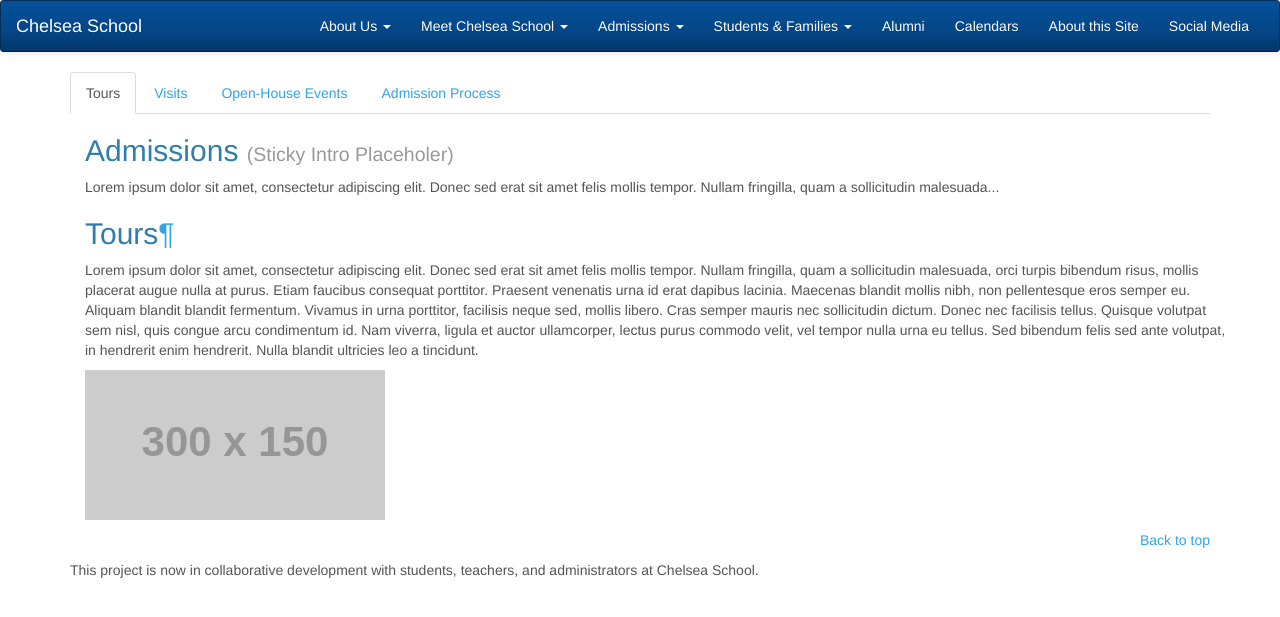
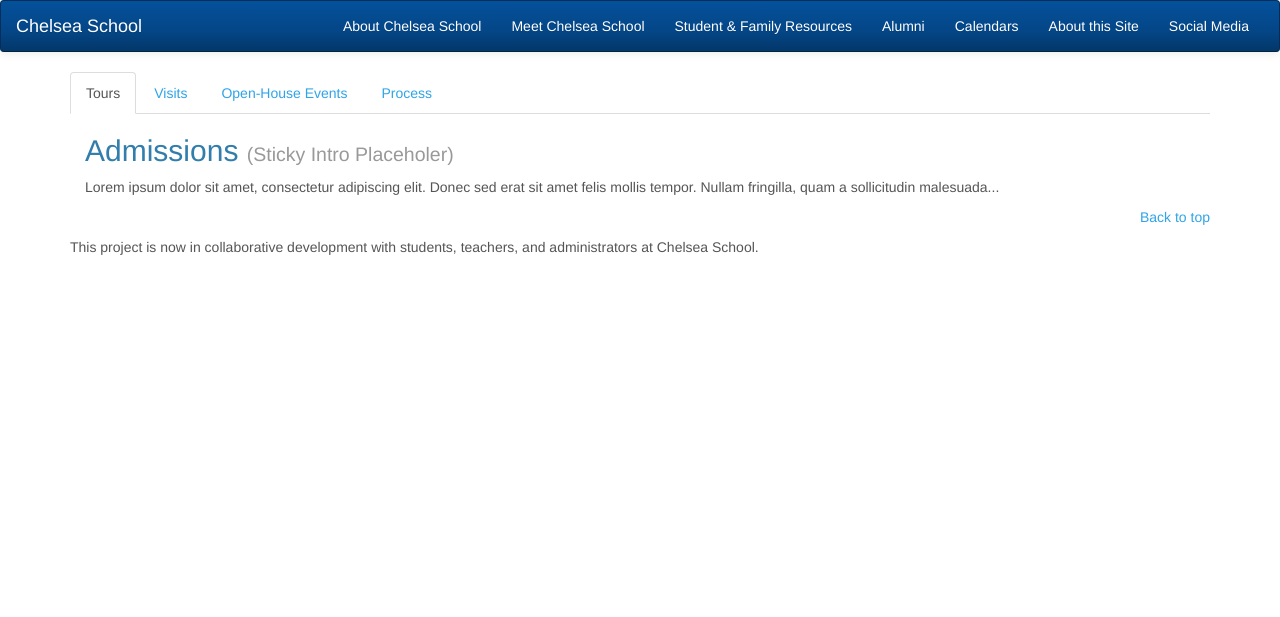
Before and after one commit to ChelseaSchool/Chelsea_Mobile, a PHP site: page /admissions.php in a window 1280 px wide. Shown: the top 617 px of the page. Run offline with PHP 8.4, Linux system fonts and the light colour scheme; grey boxes labelled with a size stand in for pictures from a placeholder-image service; data that the repository does not hold is empty; some libraries are stand-ins or nearby versions.

Commit message:
removed navigation to tabs from external pages

```diff
--- a/admissions.php
+++ b/admissions.php
@@ -16,15 +16,7 @@ require_once 'includes/metadata_functions.php';
 
 <link rel="stylesheet" href="css/bootstrap.min.css" type="text/css" />
 <link rel="stylesheet" href="css/chelsea.css" type="text/css" />
-<script type="text/javascript">
-      var DOCUMENTATION_OPTIONS = {
-        URL_ROOT:    './',
-        VERSION:     '',
-        COLLAPSE_INDEX: false,
-        FILE_SUFFIX: '.php',
-        HAS_SOURCE:  true
-      };
-    </script>
+
 <script type="text/javascript" src="_static/jquery.js"></script>
 <script type="text/javascript" src="_static/underscore.js"></script>
 <script type="text/javascript" src="_static/doctools.js"></script>
@@ -44,14 +36,14 @@ require_once 'includes/metadata_functions.php';
 <meta name="apple-mobile-web-app-capable" content="yes">
 
 <!-- Tabs -->
-<!--  <script type="text/javascript">
+<script type="text/javascript">
     $( document ).ready()
 	$('#buttons a[href="#admissions"]').tab('show') // Select tab by name
-    $('#contents a[href="#tours"]').tab('show') // Select tab by name
-    $('#contact a[href="#visits"]').tab('show') // Select tab by name
-    $('#contact a[href="#open-house-events"]').tab('show') // Select tab by name
-    $('#contact a[href="#admissions-process"]').tab('show') // Select tab by name
-</script>-->
+    $('#tours a[href="#tours"]').tab('show') // Select tab by name
+    $('#visits a[href="#visits"]').tab('show') // Select tab by name
+    $('#open-house-events a[href="#open-house-events"]').tab('show') // Select tab by name
+    $('#admission-process a[href="#admissions-process"]').tab('show') // Select tab by name
+</script>
 <!-- End Tabs -->
 <?php //write_bottom_padding(); ?>
 <?php //write_top_padding(); ?>
@@ -62,15 +54,19 @@ require_once 'includes/metadata_functions.php';
         <div class="row">
             <div class="col-md-12">
                 <!-- Nav tabs -->
+
+
+
+
                 <div class="nav">
-                    <ul class="nav nav-tabs">
+                    <ul class="nav nav-tabs" role="tablist">
                         <li class="active"><a href="#tours"
                             data-toggle="tab">Tours</a></li>
                         <li><a href="#visits" data-toggle="tab">Visits</a></li>
                         <li><a href="#open-house-events"
                             data-toggle="tab">Open-House Events</a></li>
                         <li><a href="#admissions-process"
-                            data-toggle="tab">Admission Process</a></li>
+                            data-toggle="tab">Process</a></li>
                     </ul>
                 </div>
 
@@ -102,7 +98,7 @@ require_once 'includes/metadata_functions.php';
                                 felis mollis tempor. Nullam fringilla,
                                 quam a sollicitudin malesuada...</p>
                             <div class="tab-content">
-                                <div class="tab-pane active" id="tours">
+                                <div class="tab-pane" id="tours">
                                     <h2>
                                         Tours<a class="headerlink"
                                             href="#tours"
--- a/includes/navigation_functions.php
+++ b/includes/navigation_functions.php
@@ -10,6 +10,8 @@
  */
 function write_top_navbar()
 {
+
+
     $top = <<<EOF
 <nav class="navbar navbar-default navbar-inverse" role="navigation">
   <div class="container-fluid">
@@ -28,19 +30,19 @@ function write_top_navbar()
     <div class="collapse navbar-collapse" id="bs-example-navbar-collapse-1">
       <ul class="nav navbar-nav navbar-right">
 
-        <li class="dropdown">
+        <!--<li class="dropdown">
           <a href="about.php" class="dropdown-toggle" data-toggle="dropdown">About Us <span class="caret"></span></a>
           <ul class="dropdown-menu" role="menu">
             <li><a href="about.php#about">About Chelsea School</a></li>
             <li><a href="about.php#philosophy">Philosophy</a></li>
             <li><a href="about.php#history">History</a></li>
             <li><a href="about.php#news">News</a></li>
-         </ul>
+         </ul>-->
 
 
         </li>
         <!--End About-->
-        <!--Start Meet-->
+        <!--<!--Start Meet
         <li class="dropdown">
 
                 <a href="meet.php" class="dropdown-toggle" data-toggle="dropdown">Meet Chelsea School <span class="caret"></span></a>
@@ -51,10 +53,10 @@ function write_top_navbar()
                     <li><a href="meet.php#administration">Administration</a></li>
                     <li><a href="meet.php#staff">Staff</a></li>
         </ul>
-       </li>
+       </li>-->
        <!--End Meet Chelsea-->
         <!--Start Admissions-->
-        <li class="dropdown">
+        <!--<li class="dropdown">
 
                 <a href="admissions.php" class="dropdown-toggle" data-toggle="dropdown">Admissions <span class="caret"></span></a>
                 <ul class="dropdown-menu" role="menu">
@@ -63,10 +65,10 @@ function write_top_navbar()
                     <li><a href="admissions.php#visits">Visits</a></li>
                     <li><a href="admissions.php#admissions-process">Admission Process</a></li>
             </ul>
-       </li>
+       </li>-->
        <!--End Admissions-->
        <!--Begin Students & Families-->
-        <li class="dropdown">
+        <!--<li class="dropdown">
 
                 <a href="family.php" class="dropdown-toggle" data-toggle="dropdown">Students & Families <span class="caret"></span></a>
                 <ul class="dropdown-menu" role="menu">
@@ -77,9 +79,14 @@ function write_top_navbar()
                     <li><a href="family.php#">Tech Support</a></li>
 
             </ul>
-       </li>
+       </li>-->
        <!--End students and families-->
-                       <li><a alt="alum" title="Alumni Services" href="alum.php">Alumni</a></li>
+         <li><a alt="about" title="About Chelsea School" href="about.php">About Chelsea School</a></li>
+         <li><a alt="meet" title="Meet Chelsea School" href="meet.php">Meet Chelsea School</a></li>
+         <li><a alt="Student and Family Resources" title="Student & Family" href="family.php">Student &amp; Family Resources</a></li>
+
+
+        <li><a alt="alum" title="Alumni Services" href="alum.php">Alumni</a></li>
                        <li><a href="calendars.php">Calendars</a></li>
 <li><a href="site.php">About this Site</a></li>
 <li><a href="social.php" title="Chelsea School around the Web">Social Media</a></li>
@@ -93,6 +100,7 @@ function write_top_navbar()
   </div><!-- /.container-fluid -->
 </nav>
 EOF;
+    echo $tabs;
     echo $top;
 }
 
```
